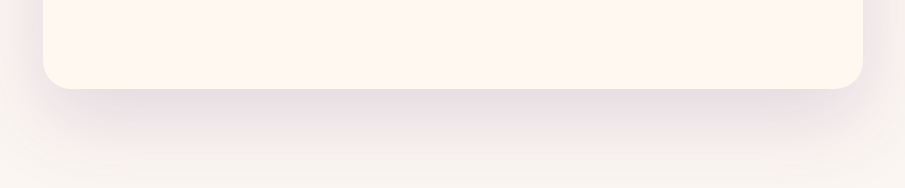
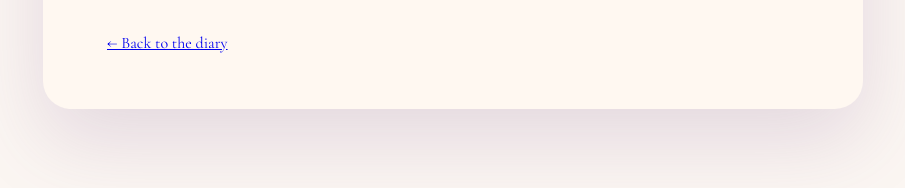
Before and after one commit to kgspam00-pixel/week, a plain HTML site: page days/teddy.html in a window 1280 px wide. Shown: the part 272-460 px from the top of the page, without its empty margins (187-1092 px from the left). Drawn offline with nearby package versions, Linux system fonts and the light colour scheme.

Commit message:
Add back navigation link to teddy.html

```diff
--- a/days/teddy.html
+++ b/days/teddy.html
@@ -169,7 +169,9 @@
   </p>
 
 </section>
-
+<div class="back">
+      <a href="../index.html">← Back to the diary</a>
+    </div>
 </main>
 
 <script src="../week.js"></script>
```
